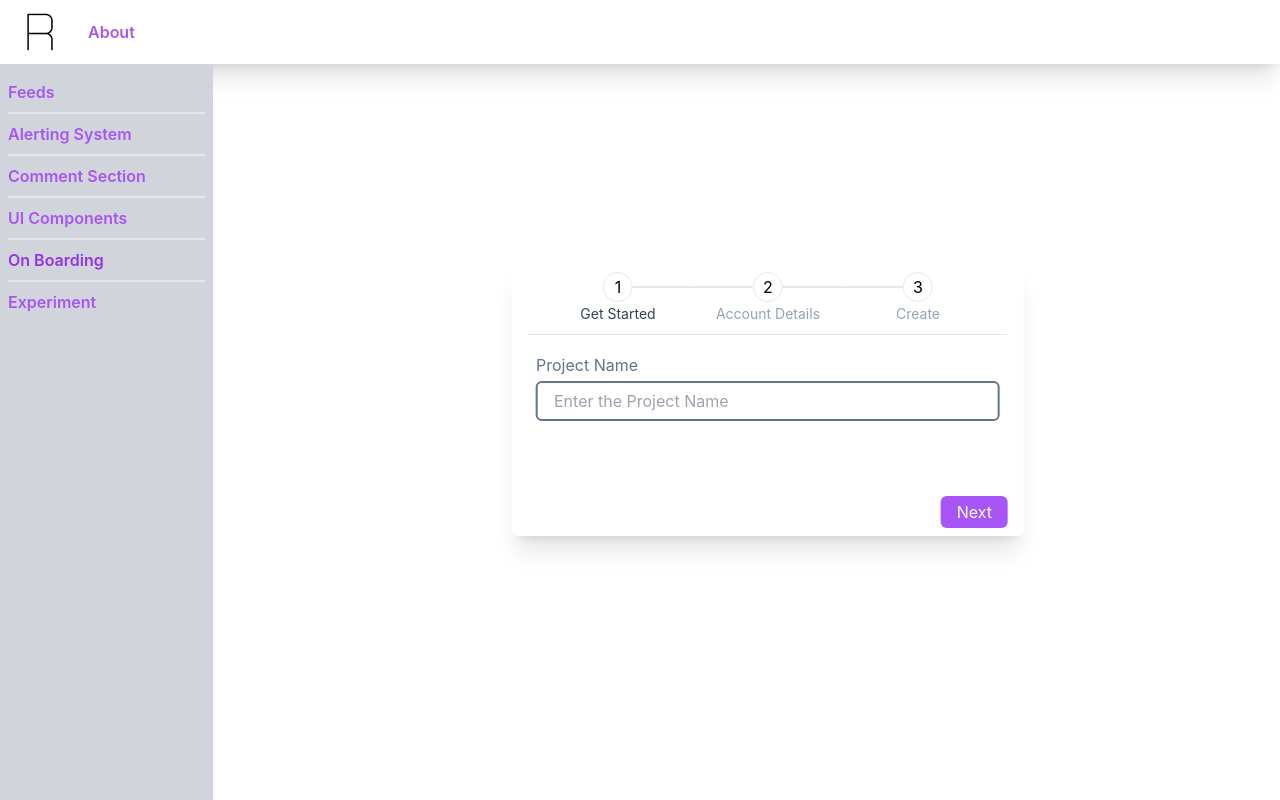
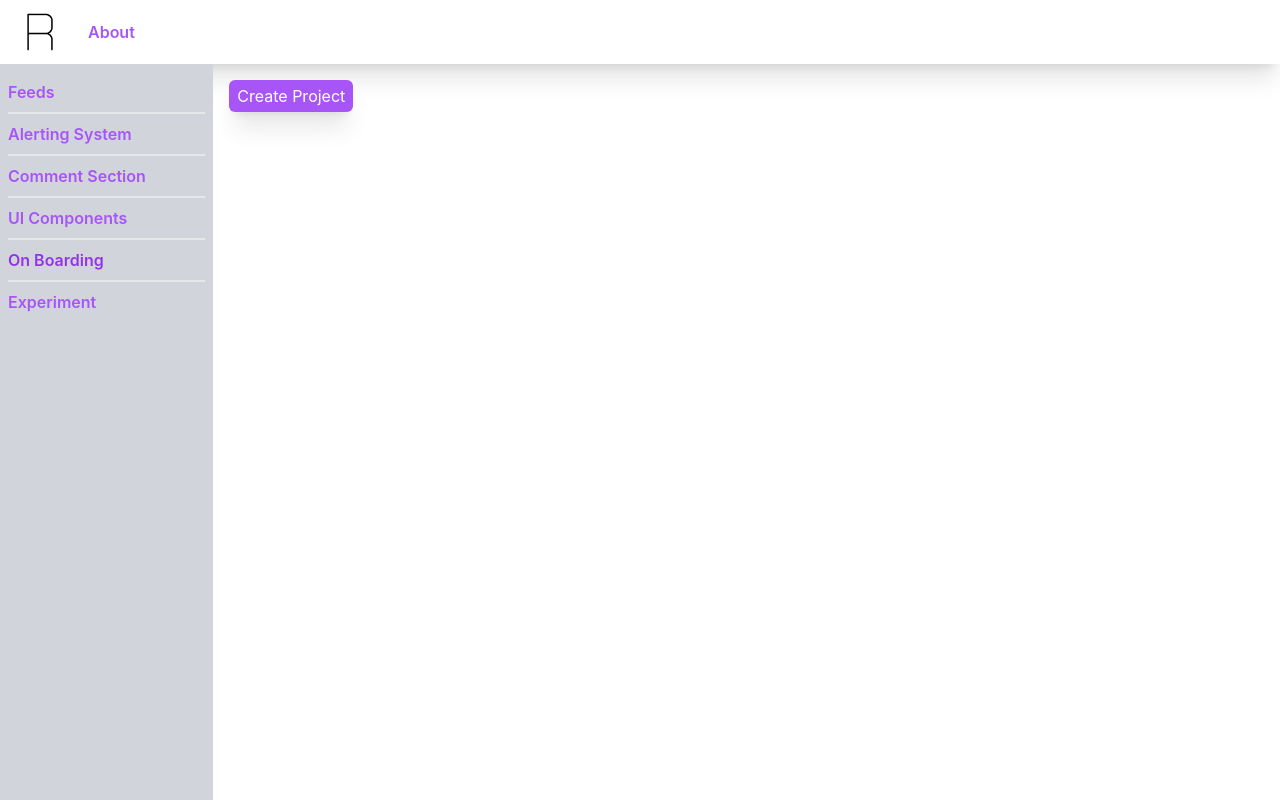
Before and after one commit to rupesh8851/UI-Library, a React (Vite) app: page /on-boarding in a window 1280 px wide. Built offline with nearby package versions, Linux system fonts and the light colour scheme.

Commit message:
create btn, overlay added

```diff
--- a/src/components/common/FormLabel.tsx
+++ b/src/components/common/FormLabel.tsx
@@ -9,7 +9,7 @@ export const FormLabel = (props: FormLabelProps) => {
 
   return (
     <div className="flex items-center space-x-2">
-      <label className="text-md text-slate-500">{label}</label>
+      <label className="text-md text-slate-600">{label}</label>
       {rightIcon}
     </div>
   );
--- a/src/components/common/Input.tsx
+++ b/src/components/common/Input.tsx
@@ -21,7 +21,7 @@ export const Input = (props: InputProps) => {
   return (
     <div className="w-full">
       <input
-        className={`w-full h-10 px-4 py-2 rounded-md ${isInvalid ? 'border-2 border-red-400 focus:outline-none ' : 'border-2 border-slate-500 focus:outline-purple-500'}`}
+        className={`w-full h-10 px-4 py-2 rounded-md shadow-sm ${isInvalid ? 'border-2 border-red-400 focus:outline-none ' : 'border-2 border-slate-200 focus:outline-offset-2 focus:outline-purple-500'}`}
         type="text"
         placeholder={placeholder}
         value={value}
--- a/src/pages/onboarding/OnBoarding.tsx
+++ b/src/pages/onboarding/OnBoarding.tsx
@@ -1,97 +1,30 @@
-// @flow
-
 import { useState } from 'react';
 
-import { zodResolver } from '@hookform/resolvers/zod';
-import { FormProvider, useForm } from 'react-hook-form';
+import { CreateProject } from './components/CreateProject.tsx';
 
-import { AccountDetails } from './components/steps/AccountDetails.tsx';
-import { Create } from './components/steps/Create.tsx';
-import { GetStarted } from './components/steps/GetStarted.tsx';
-import { onBoardingSteps } from './ts/constants.ts';
-import { OnBoardingSteps } from './ts/enums.ts';
-import { OnBoardingFormType, onBoardingSchema } from './ts/types.ts';
-import { Divider } from '../../components/common/Divider.tsx';
-import { FormWrapper } from '../../components/common/FormWrapper.tsx';
-import { Stepper } from '../../components/common/Stepper.tsx';
+export const OnBoarding = () => {
+  const [open, setOpen] = useState(false);
 
-const steps = ['Get Started', 'Account Details', 'Create'];
-export const OnBoarding = () => {
-  const formMethods = useForm<OnBoardingFormType>({
-    resolver: zodResolver(onBoardingSchema),
-  });
-  const [activeStep, setActiveStep] = useState<number>(0);
-  const {
-    formState: { errors },
-    trigger,
-    handleSubmit,
-  } = formMethods;
-
-  const handleNext = async () => {
-    const isCurrentStepValid = await trigger(`${onBoardingSteps[activeStep]}`);
-    if (isCurrentStepValid) {
-      if (activeStep === steps.length - 1) {
-        await handleSubmit(onSubmit)();
-      } else {
-        setActiveStep((activeStep) => activeStep + 1);
-      }
-    }
+  const handleAddProject = () => {
+    setOpen(false);
   };
 
-  const handleBack = () => {
-    setActiveStep((activeStep) => activeStep - 1);
-  };
-
-  const onSubmit = (data: OnBoardingFormType) => {};
-
-  console.log({ errors });
   return (
-    <div className="fixed left-2/3 top-1/2 w-2/5  -translate-x-2/3 -translate-y-1/2 bg-white px-4 py-2 shadow-xl rounded-md ">
-      <FormWrapper
-        footer={{
-          slotStart: (
-            <>
-              {activeStep !== 0 && (
-                <button
-                  className="py-1 px-4 flex text-md text-white bg-purple-500 rounded-md hover:scale-110"
-                  onClick={handleBack}
-                >
-                  Back
-                </button>
-              )}
-            </>
-          ),
-          slotEnd: (
-            <>
-              <button
-                className="py-1 px-4 flex text-md text-white bg-purple-500 rounded-md hover:scale-110"
-                onClick={handleNext}
-              >
-                {activeStep === steps.length - 1 ? 'Create' : 'Next'}
-              </button>
-            </>
-          ),
-        }}
-        content={
-          <form onSubmit={handleSubmit(onSubmit)}>
-            <div className="flex flex-col w-full justify-center items-center">
-              <Stepper steps={steps} currentStep={activeStep} width="150px" />
-              <Divider />
-              <div className="flex flex-col w-full my-4">
-                <FormProvider {...formMethods}>
-                  {onBoardingSteps[activeStep] ===
-                    OnBoardingSteps.GET_STARTED && <GetStarted />}
-                  {onBoardingSteps[activeStep] ===
-                    OnBoardingSteps.ACCOUNT_DETAILS && <AccountDetails />}
-                  {onBoardingSteps[activeStep] === OnBoardingSteps.CREATE && (
-                    <Create />
-                  )}
-                </FormProvider>
-              </div>
-            </div>
-          </form>
-        }
-      />
+    <div className="flex flex-col h-full">
+      <div className="h-24 mt-4 ml-4">
+        <button
+          className="py-1 px-2 bg-purple-500 shadow-xl text-md text-white rounded-md  hover:scale-105 active:ring-2 active:ring-offset-1 active:ring-purple-500"
+          onClick={() => setOpen(true)}
+        >
+          Create Project
+        </button>
+      </div>
+      {open && (
+        <CreateProject
+          onCreate={handleAddProject}
+          onClose={() => setOpen(false)}
+        />
+      )}
     </div>
   );
 };
--- /dev/null
+++ b/src/pages/onboarding/components/CreateProject.tsx
@@ -0,0 +1,115 @@
+import { useState } from 'react';
+
+import { zodResolver } from '@hookform/resolvers/zod';
+import { FormProvider, useForm } from 'react-hook-form';
+
+import { Divider } from '../../../components/common/Divider.tsx';
+import { FormWrapper } from '../../../components/common/FormWrapper.tsx';
+import { Stepper } from '../../../components/common/Stepper.tsx';
+import { onBoardingSteps } from '../ts/constants.ts';
+import { OnBoardingSteps } from '../ts/enums.ts';
+import { OnBoardingFormType, onBoardingSchema } from '../ts/types.ts';
+import { AccountDetails } from './steps/AccountDetails.tsx';
+import { Create } from './steps/Create.tsx';
+import { GetStarted } from './steps/GetStarted.tsx';
+
+type CreateProjectProps = {
+  onCreate: (data: OnBoardingFormType) => void;
+  onClose: () => void;
+};
+const steps = ['Get Started', 'Account Details', 'Create'];
+
+// Later Elements in the DOM Are Stacked on Top
+// Elements declared later in the DOM tree are rendered on top of those declared earlier
+// Since the popup is declared after the overlay in the DOM, it will be stacked on top of the overlay by default,
+// even without a z-index.
+
+export const CreateProject = (props: CreateProjectProps) => {
+  const { onCreate, onClose } = props;
+  const formMethods = useForm<OnBoardingFormType>({
+    resolver: zodResolver(onBoardingSchema),
+  });
+  const [activeStep, setActiveStep] = useState<number>(0);
+  const {
+    formState: { errors },
+    trigger,
+    handleSubmit,
+  } = formMethods;
+
+  const handleNext = async () => {
+    const isCurrentStepValid = await trigger(`${onBoardingSteps[activeStep]}`);
+    if (isCurrentStepValid) {
+      if (activeStep === steps.length - 1) {
+        await handleSubmit(onSubmit)();
+      } else {
+        setActiveStep((activeStep) => activeStep + 1);
+      }
+    }
+  };
+
+  const handleBack = () => {
+    setActiveStep((activeStep) => activeStep - 1);
+  };
+
+  const onSubmit = (data: OnBoardingFormType) => {
+    onCreate(data);
+  };
+
+  console.log({ errors });
+  return (
+    <div className="fixed inset-0">
+      <div
+        className="absolute inset-0 bg-black opacity-50"
+        onClick={onClose}
+      ></div>
+
+      <div className="relative z-10 left-2/3 top-1/2 w-2/5 -translate-x-2/3 -translate-y-1/2 bg-white px-4 py-2 shadow-2xl rounded-md ">
+        <FormWrapper
+          footer={{
+            slotStart: (
+              <>
+                {activeStep !== 0 && (
+                  <button
+                    className="py-1 px-4 flex text-md text-white bg-purple-500 rounded-md hover:scale-110"
+                    onClick={handleBack}
+                  >
+                    Back
+                  </button>
+                )}
+              </>
+            ),
+            slotEnd: (
+              <>
+                <button
+                  className="py-1 px-4 flex text-md text-white bg-purple-500 rounded-md hover:scale-110"
+                  onClick={handleNext}
+                >
+                  {activeStep === steps.length - 1 ? 'Create' : 'Next'}
+                </button>
+              </>
+            ),
+          }}
+          content={
+            <form onSubmit={handleSubmit(onSubmit)}>
+              <div className="flex flex-col w-full justify-center items-center">
+                <Stepper steps={steps} currentStep={activeStep} width="150px" />
+                <Divider />
+                <div className="flex flex-col w-full my-4">
+                  <FormProvider {...formMethods}>
+                    {onBoardingSteps[activeStep] ===
+                      OnBoardingSteps.GET_STARTED && <GetStarted />}
+                    {onBoardingSteps[activeStep] ===
+                      OnBoardingSteps.ACCOUNT_DETAILS && <AccountDetails />}
+                    {onBoardingSteps[activeStep] === OnBoardingSteps.CREATE && (
+                      <Create />
+                    )}
+                  </FormProvider>
+                </div>
+              </div>
+            </form>
+          }
+        />
+      </div>
+    </div>
+  );
+};
--- a/src/pages/onboarding/components/steps/AccountDetails.tsx
+++ b/src/pages/onboarding/components/steps/AccountDetails.tsx
@@ -17,7 +17,7 @@ export const AccountDetails = () => {
   const errorInStep = errors?.[OnBoardingSteps.ACCOUNT_DETAILS];
 
   return (
-    <div className="flex flex-col w-full">
+    <div className="flex flex-col w-full space-y-4">
       <FormControl isInvalid={!!errorInStep?.name}>
         <FormLabel label="Name" />
         <Controller
--- a/src/pages/onboarding/components/steps/Create.tsx
+++ b/src/pages/onboarding/components/steps/Create.tsx
@@ -17,7 +17,7 @@ export const Create = () => {
   const errorInStep = errors?.[OnBoardingSteps.CREATE];
 
   return (
-    <div className="flex flex-col w-full">
+    <div className="flex flex-col w-full space-y-4">
       <FormControl isInvalid={!!errorInStep?.email}>
         <FormLabel label="Email Id" />
         <Controller
```
